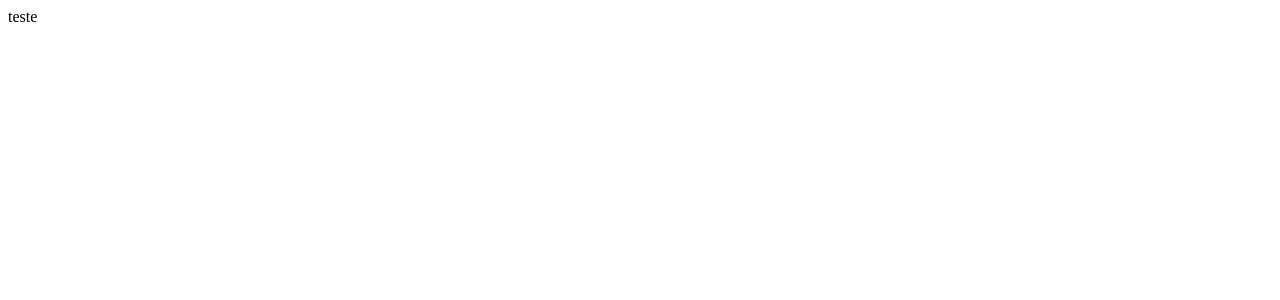
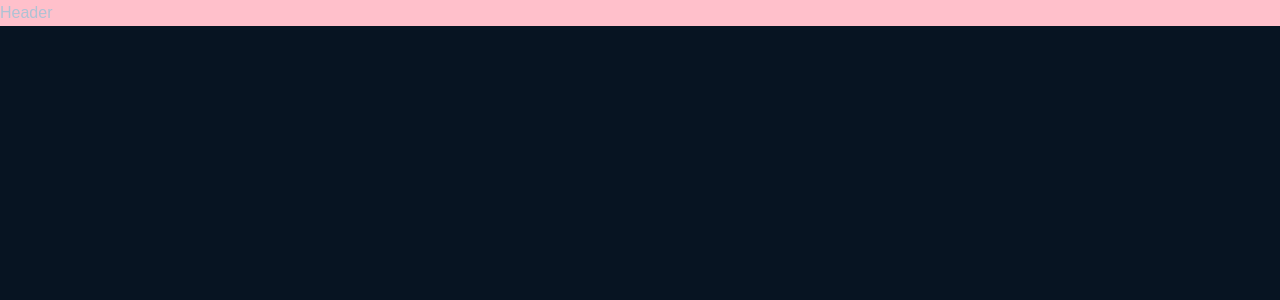
Before and after one commit to YasminFerrariDias/GithubBlog, a React (Vite) app: page / in a window 1280 px wide. Shown: the top 300 px of the page. Built offline with nearby package versions, Linux system fonts and the light colour scheme.

Commit message:
Modificação no Styles

```diff
--- a/src/App.jsx
+++ b/src/App.jsx
@@ -1,7 +1,9 @@
+import { Header } from "./components/Header";
+
 export function App() {
   return (
     <>
-      teste
+      <Header />
     </>
   )
 }
--- /dev/null
+++ b/src/components/Header/index.tsx
@@ -0,0 +1,7 @@
+import { HeaderContainer } from "./styles";
+
+export function Header() {
+  return (
+    <HeaderContainer>Header</HeaderContainer>
+  )
+}
--- /dev/null
+++ b/src/components/Header/styles.ts
@@ -0,0 +1,7 @@
+import styled from "styled-components";
+
+export const HeaderContainer = styled.div`
+  background-color: pink;
+
+
+`;
--- a/src/main.jsx
+++ b/src/main.jsx
@@ -1,9 +1,15 @@
 import { StrictMode } from 'react'
 import { createRoot } from 'react-dom/client'
 import { App } from './App.jsx'
+import { ThemeProvider } from 'styled-components'
+import { theme } from './styles/themes/defaultTheme.js'
+import { GlobalStyle } from './styles/global'
 
 createRoot(document.getElementById('root')).render(
   <StrictMode>
-    <App />
+    <ThemeProvider theme={theme}>
+      <GlobalStyle />
+      <App />
+    </ThemeProvider>
   </StrictMode>,
 )
--- /dev/null
+++ b/src/styles/themes/defaultTheme.ts
@@ -0,0 +1,9 @@
+import { fonts } from './../fonts';
+import { colors } from './../colors';
+
+export const theme = {
+  colors,
+  fonts
+}
+
+export type Theme = typeof theme
```
Also changed, not shown: src/@types/styled.d.ts (+3 -7 lines).
